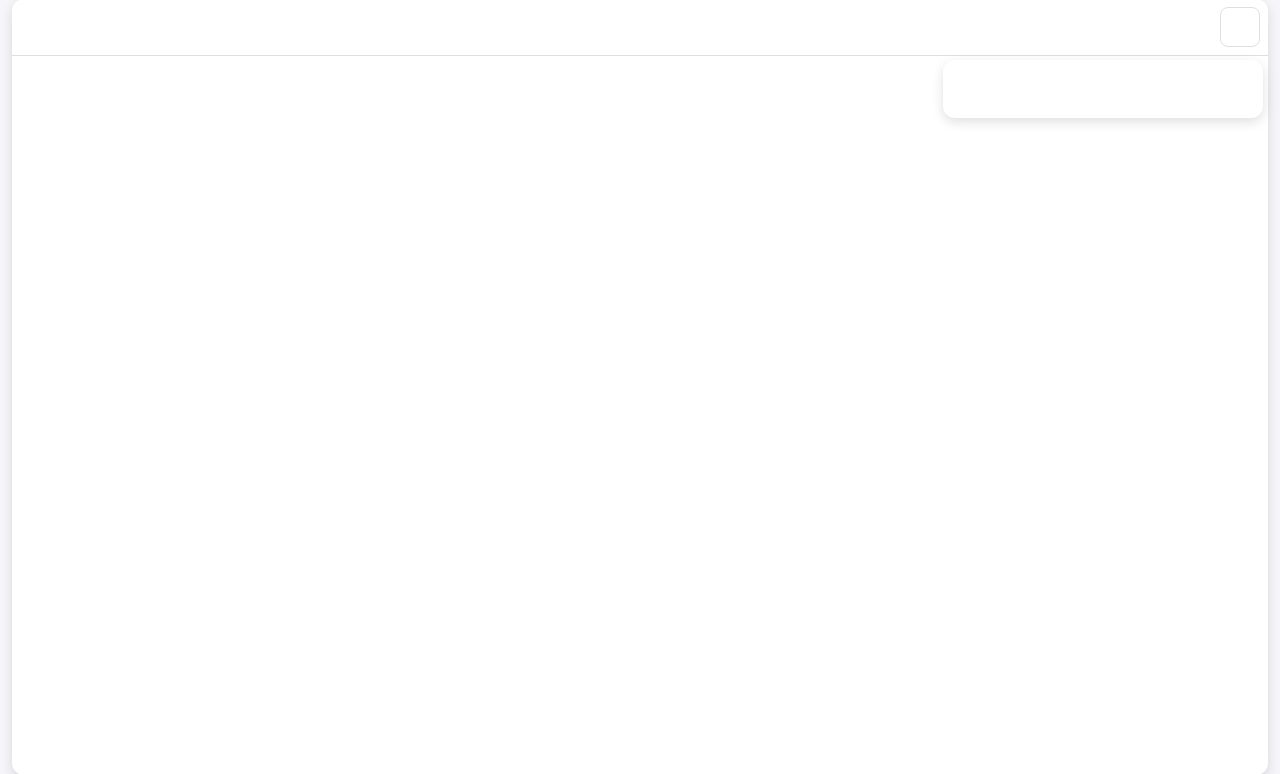
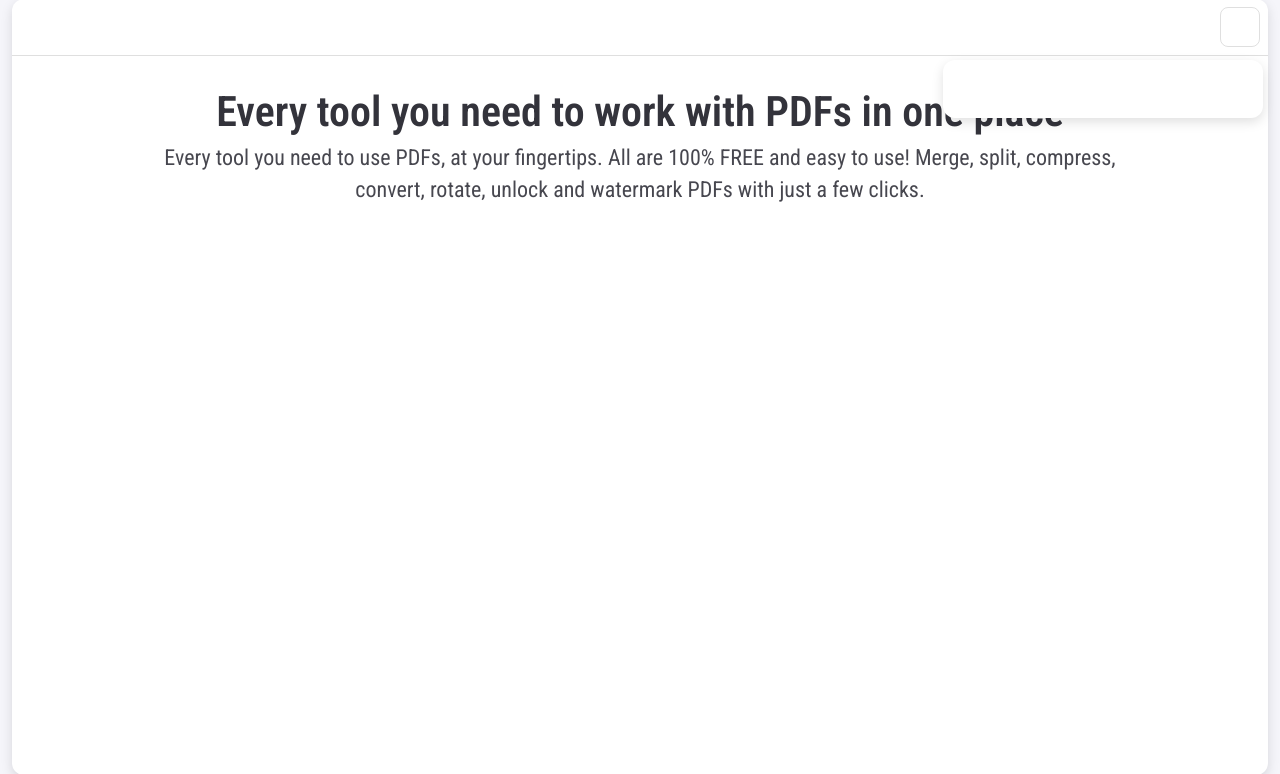
Before and after one commit to JorgeOrtega-UI/ProjectPhantom, a PHP site: page / in a window 1280 px wide. Shown: the part 13-787 px from the top of the page. Run offline with PHP 8.4, Linux system fonts and the light colour scheme.

Commit message:
Add files via upload

```diff
--- a/ProjectPhantom/assets/css/styles.css
+++ b/ProjectPhantom/assets/css/styles.css
@@ -86,6 +86,7 @@ body {
     width: 100%;
     height: 100%;
 }
+
 /* ====================================== */
 /* =============== HEADER =============== */
 /* ====================================== */
@@ -139,7 +140,9 @@ body {
 
 .header-button:hover {
     background-color: #f5f5fa;
-}/* ==========================================================================
+}
+
+/* ==========================================================================
    6. Componente: Menú y Enlaces
    ========================================================================== */
 .menu-list {
@@ -209,3 +212,66 @@ body {
     box-shadow: 0 4px 12px #00000020;
     will-change: transform, opacity;
 }
+
+.disabled {
+    display: none;
+}
+
+.active {
+    display: flex;
+}
+
+.section-hero {
+    width: 100%;
+    position: relative;
+    padding: 30px 45px;
+    text-align: center;
+}
+
+.section-hero h1 {
+        font-weight: 600;
+    font-size: 42px;
+    line-height: 52px;
+    color: #33333b;
+    text-align: center;
+    margin-left: auto;
+    margin-right: auto;
+    margin-bottom: 4px;
+    max-width: 1100px;
+}
+
+.section-hero h2 {
+    line-height: 32px;
+    font-size: 22px;
+    font-weight: 400;
+    color: #47474f;
+    max-width: 980px;
+    margin: auto;
+}@media (max-width: 90em) {
+    .home-title {
+        padding: 24px;
+    }
+}
+
+@media (max-width: 90em) {
+    .section-hero h2 {
+        margin-bottom: 12px;
+    }
+}
+@media (max-width: 991.98px) {
+    .section-hero h2 {
+        font-size: 20px;
+        line-height: 28px;
+    }
+}@media (max-width: 767.98px) {
+    .section-hero h1 {
+        font-size: 24px;
+        line-height: 34px;
+    }
+}
+@media (max-width: 767.98px) {
+    .section-hero h2 {
+        font-size: 16px;
+        line-height: 20px;
+    }
+}
--- a/ProjectPhantom/index.php
+++ b/ProjectPhantom/index.php
@@ -31,7 +31,19 @@
                     </div>
                 </div>
                 <div class="general-content-bottom">
-                    <div class="general-content-scrolleable"></div>
+                    <div class="general-content-scrolleable">
+                        <div class="section-wrapper">
+                            <div class="section-content active">
+                                <div class="section-hero">
+                                    <h1>Every tool you need to work with PDFs in one place</h1>
+                                    <h2>Every tool you need to use PDFs, at your fingertips. All are 100% FREE and easy to use! Merge, split, compress, convert, rotate, unlock and watermark PDFs with just a few clicks.</h2>
+                                </div>
+                            </div>
+                            <div class="section-content disabled">2</div>
+                            <div class="section-content disabled">3</div>
+                            <div class="section-content disabled">4</div>
+                        </div>
+                    </div>
                 </div>
             </div>
         </div>
```
